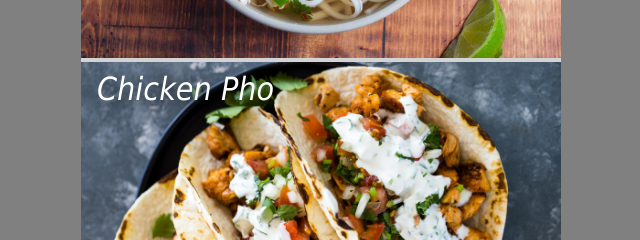
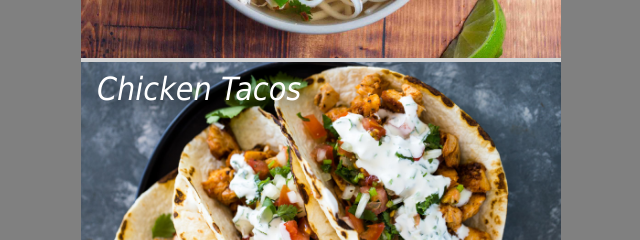
Before and after one commit to j-campbell/odinrecipes, a plain HTML site: page index.html in a window 1280 px wide. Shown: the part 539-779 px from the top of the page, 319-959 px from the left. Drawn offline with Linux system fonts and the light colour scheme.

Commit message:
corrects typo on homepage

```diff
--- a/index.html
+++ b/index.html
@@ -26,7 +26,7 @@
           <a href="recipes/chicken-tacos.html">
             <figure class="container">
               <img src="images/chicken-tacos.jpeg" alt="Chicken Tacos">
-              <figcaption class="label-top-left">Chicken Pho</figcaption>
+              <figcaption class="label-top-left">Chicken Tacos</figcaption>
             </figure>
           </a>
         </li>
```
